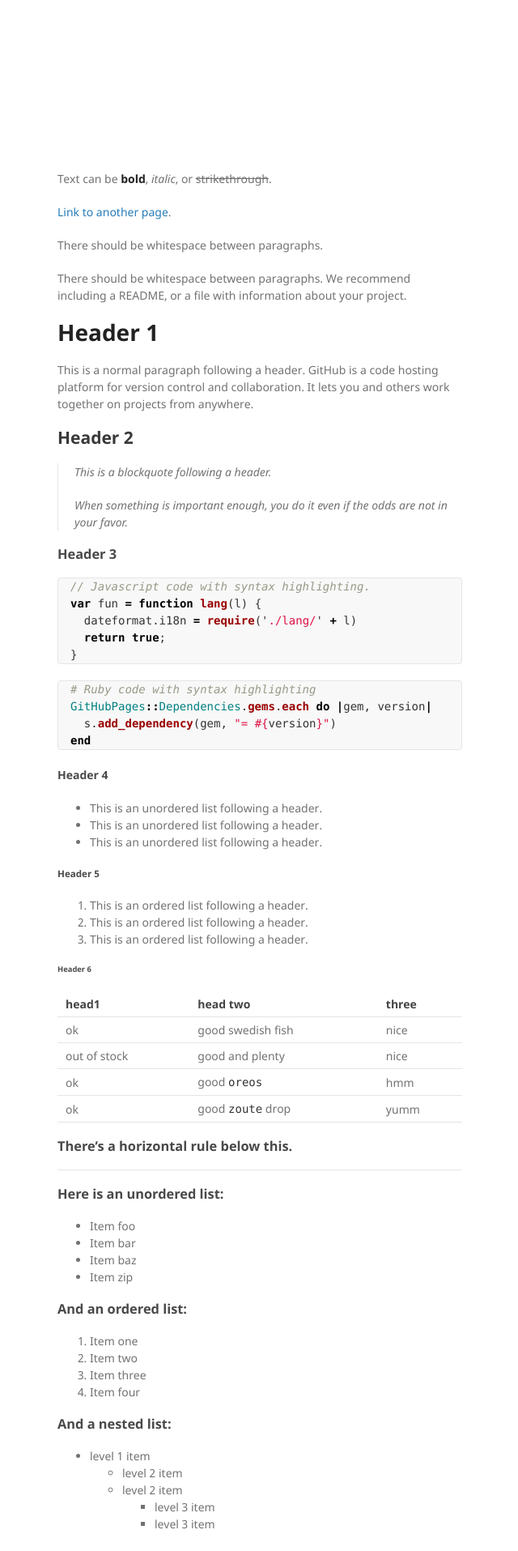
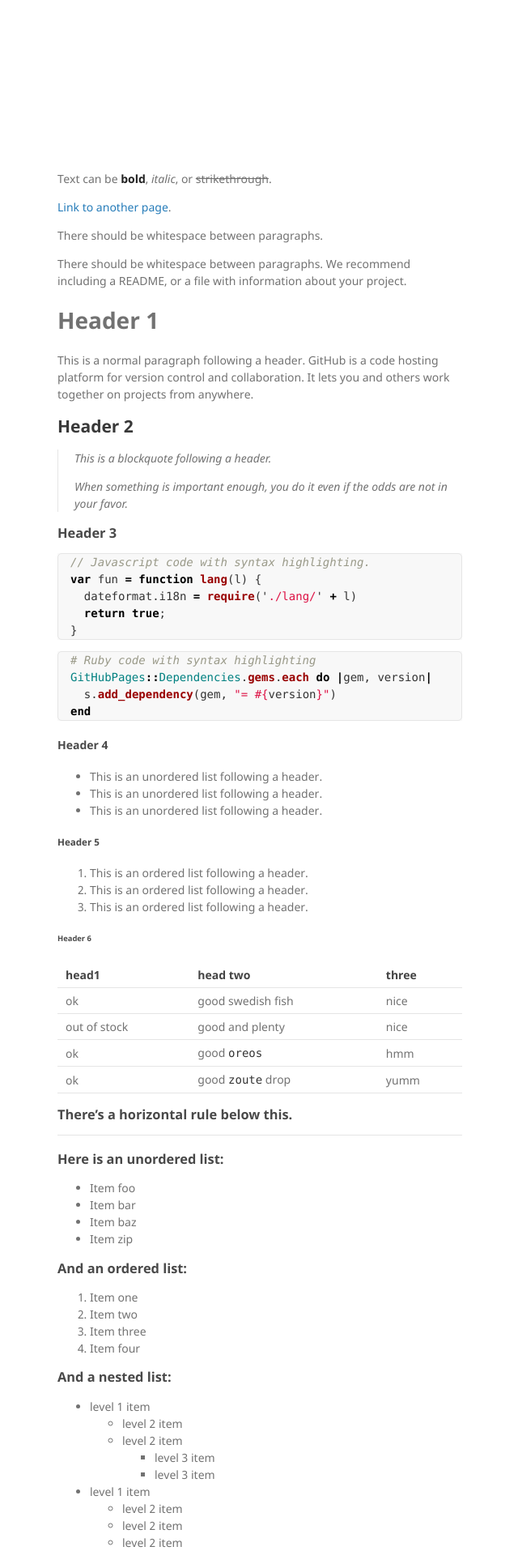
Before and after one commit to Libror/sociallinks, a Jekyll site: the page built from index.md, in a window 1280 px wide. Shown: the part 422-2337 px from the top of the page at 81% size, without its empty margins (569-1209 px from the left). Built offline with Jekyll 4.4.1, drawn with Linux system fonts in a browser that asks for light colours.

Commit message:
Update jekyll-theme-minimal.scss

```diff
--- a/_sass/jekyll-theme-minimal.scss
+++ b/_sass/jekyll-theme-minimal.scss
@@ -7,15 +7,6 @@
   font: 14px/1.5 "Noto Sans", "Helvetica Neue", Helvetica, Arial, sans-serif;
   color:#727272;
   font-weight:400;
-}
-
-h1, h2, h3, h4, h5, h6 {
-  color:#222;
-  margin:0 0 20px;
-}
-
-p, ul, ol, table, pre, dl {
-  margin:0 0 20px;
 }
 
 h1, h2, h3 {
```
